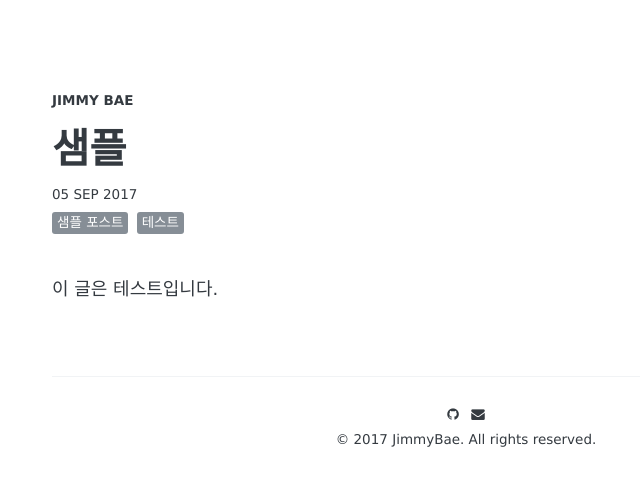
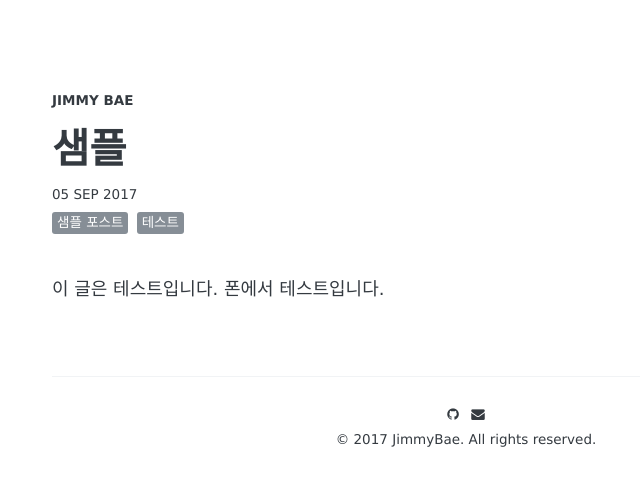
Before and after one commit to jimmybae/jimmybae.github.io, a Jekyll site: the page built from _posts/2017-09-05-샘플.md, in a window 1280 px wide. Shown: the top 486 px of the page, without its empty margins (174-814 px from the left). Built offline with Jekyll 4.4.1, drawn with Linux system fonts in a browser that asks for light colours; some web fonts are replaced; comment, search, counter and statistics services are not loaded.

Commit message:
Update 2017-09-05-샘플.md

```diff
--- a/_posts/2017-09-05-샘플.md
+++ b/_posts/2017-09-05-샘플.md
@@ -8,3 +8,4 @@ comments: true
 share: true
 ---
 이 글은 테스트입니다.
+폰에서 테스트입니다.
```
